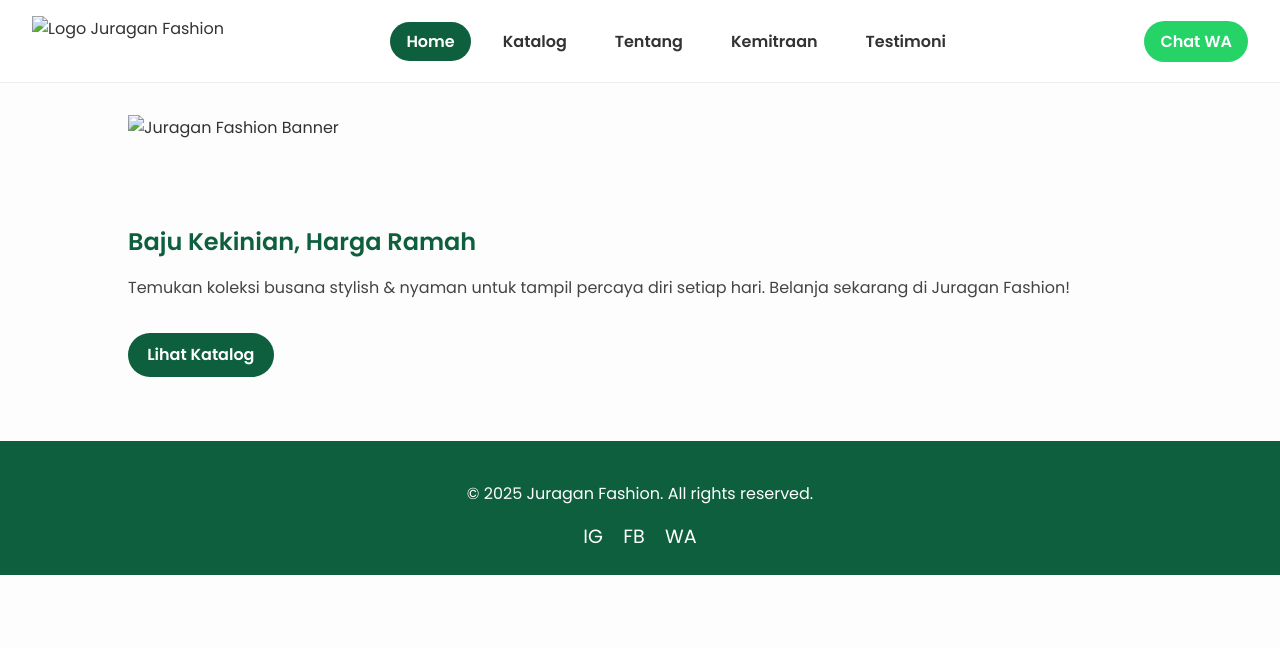
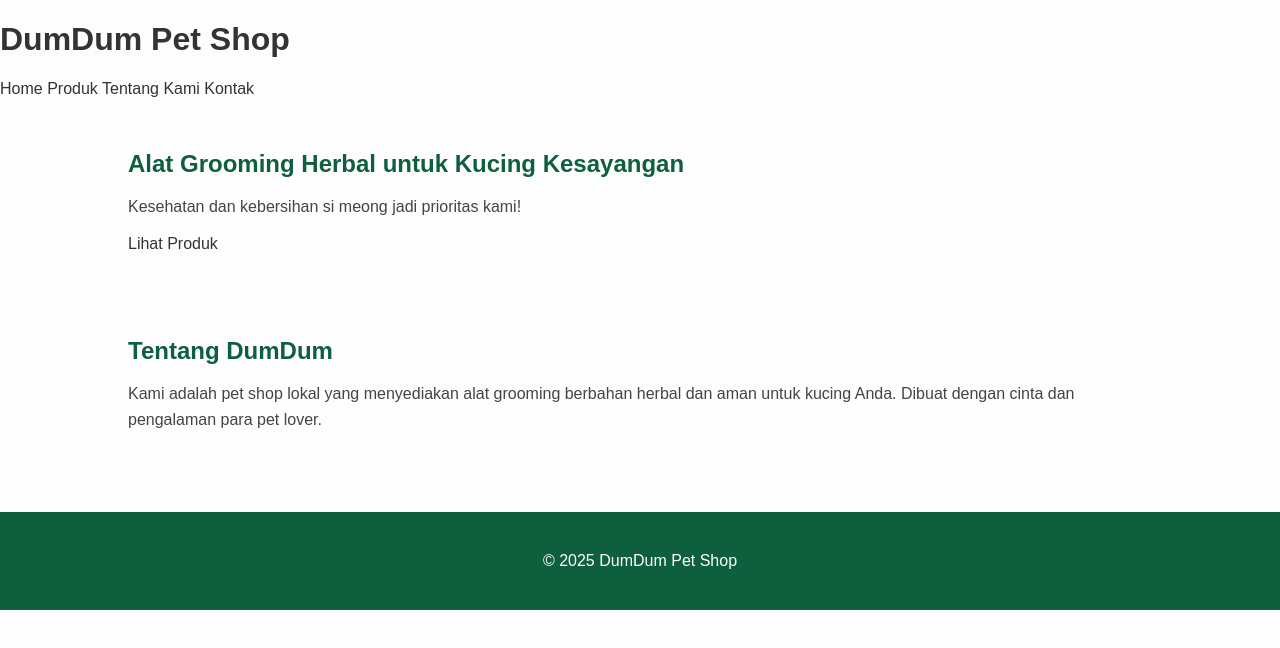
Before and after one commit to Nurafni275/yunita-dumdum, a plain HTML site: page index.html in a window 1280 px wide. Drawn offline with Linux system fonts and the light colour scheme.

Commit message:
Update index.html

```diff
--- a/index.html
+++ b/index.html
@@ -1,46 +1,37 @@
+<!-- index.html -->
 <!DOCTYPE html>
 <html lang="id">
 <head>
-  <meta charset="UTF-8" />
-  <meta name="viewport" content="width=device-width, initial-scale=1.0" />
-  <meta name="description" content="Juragan Fashion - Toko baju kekinian, nyaman, dan terjangkau. Bergaya setiap hari!" />
-  <meta name="keywords" content="baju wanita, fashion murah, toko baju online, fashion kekinian" />
-  <title>Juragan Fashion | Toko Baju Kekinian</title>
-  <link rel="stylesheet" href="style.css" />
-  <link href="https://fonts.googleapis.com/css2?family=Poppins:wght@400;600&display=swap" rel="stylesheet" />
+  <meta charset="UTF-8">
+  <meta name="viewport" content="width=device-width, initial-scale=1.0">
+  <meta name="description" content="DumDum Pet Shop - Menyediakan kebutuhan kucing, lengkap dan berkualitas.">
+  <title>DumDum Pet Shop | Alat Grooming Kucing </title>
+  <link rel="stylesheet" href="style.css">
 </head>
 <body>
-  <header class="navbar">
-    <img src="assets/img/logo-juragan.png" alt="Logo Juragan Fashion" class="logo" />
+  <header>
+    <h1>DumDum Pet Shop</h1>
     <nav>
-      <ul>
-        <li><a href="index.html" class="active">Home</a></li>
-        <li><a href="katalog.html">Katalog</a></li>
-        <li><a href="tentang.html">Tentang</a></li>
-        <li><a href="kemitraan.html">Kemitraan</a></li>
-        <li><a href="testimoni.html">Testimoni</a></li>
-      </ul>
+      <a href="index.html">Home</a>
+      <a href="produk.html">Produk</a>
+      <a href="tentang.html">Tentang Kami</a>
+      <a href="kontak.html">Kontak</a>
     </nav>
-    <a href="https://wa.me/6281234567890" class="wa-btn" target="_blank">Chat WA</a>
   </header>
 
   <section class="hero">
-    <img src="assets/img/banner-home.jpg" alt="Juragan Fashion Banner" class="hero-image" />
+    <h2>Alat Grooming Herbal untuk Kucing Kesayangan</h2>
+    <p>Kesehatan dan kebersihan si meong jadi prioritas kami!</p>
+    <a href="produk.html" class="cta">Lihat Produk</a>
   </section>
 
-  <section>
-    <h1>Baju Kekinian, Harga Ramah</h1>
-    <p>Temukan koleksi busana stylish & nyaman untuk tampil percaya diri setiap hari. Belanja sekarang di Juragan Fashion!</p>
-    <a href="katalog.html" class="btn-lengkap">Lihat Katalog</a>
+  <section class="profil">
+    <h2>Tentang DumDum</h2>
+    <p>Kami adalah pet shop lokal yang menyediakan alat grooming berbahan herbal dan aman untuk kucing Anda. Dibuat dengan cinta dan pengalaman para pet lover.</p>
   </section>
 
   <footer>
-    <p>&copy; 2025 Juragan Fashion. All rights reserved.</p>
-    <div class="sosmed">
-      <a href="https://instagram.com/juragan.fashion" target="_blank">IG</a>
-      <a href="https://facebook.com/juragan.fashion" target="_blank">FB</a>
-      <a href="https://wa.me/6281234567890" target="_blank">WA</a>
-    </div>
+    <p>&copy; 2025 DumDum Pet Shop</p>
   </footer>
 </body>
 </html>
```
